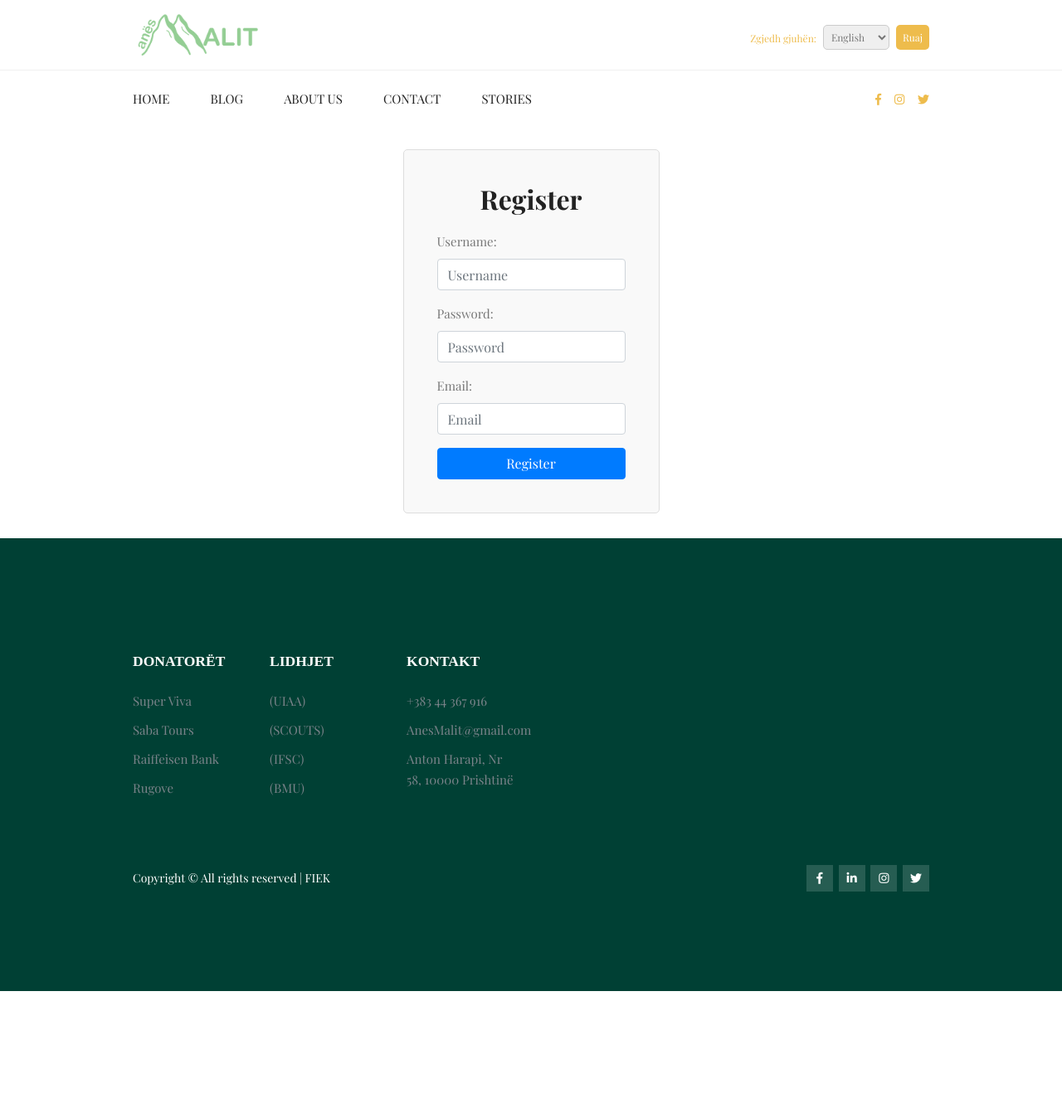
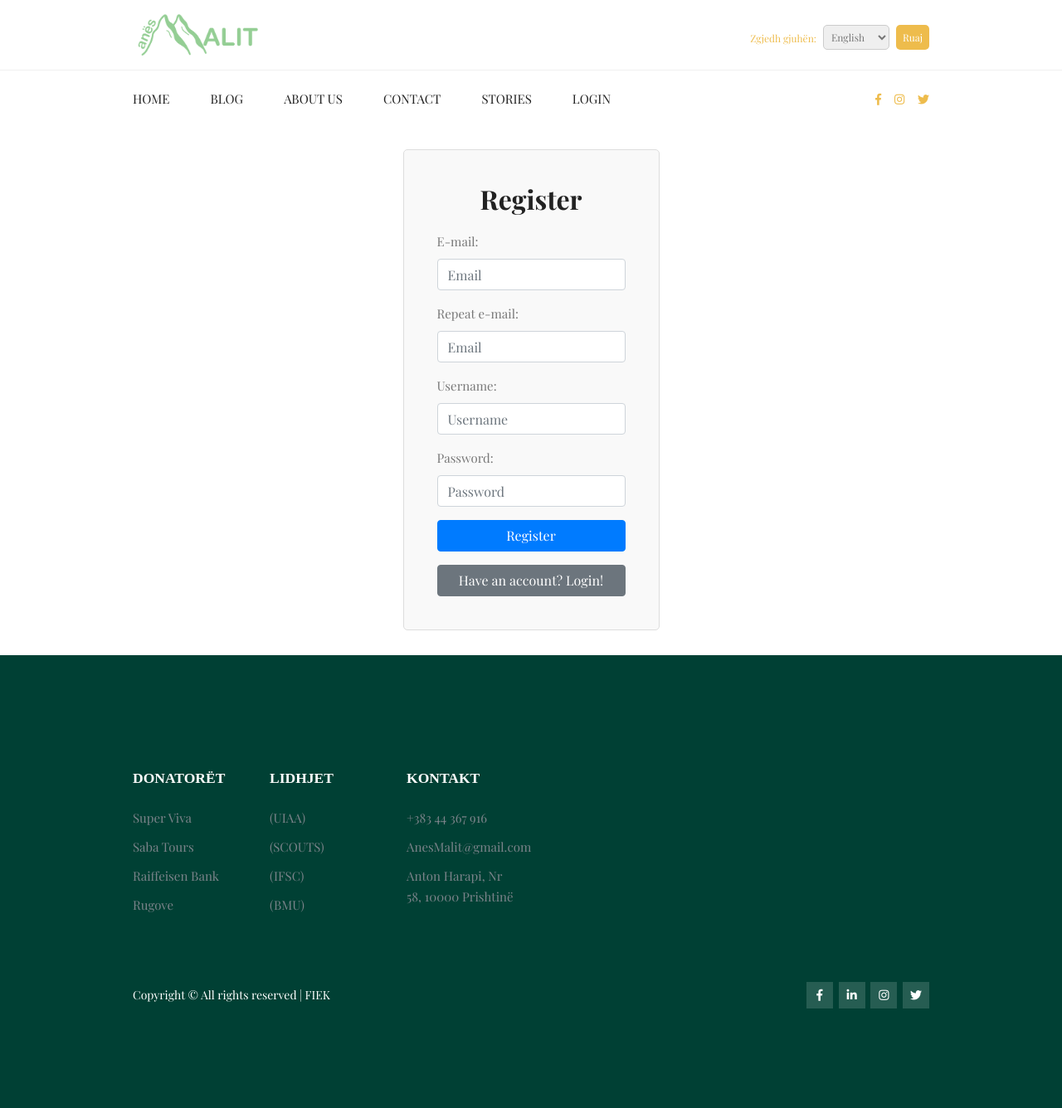
Before and after one commit to didiellzaza/AnesMalit_Web2, a PHP site: page /views/user/register.php in a window 1280 px wide. Shown: the whole page at 83% size. Before the commit the page ends 1195 px from the top, so only its background shows below. Run offline with PHP 8.4, Linux system fonts and the light colour scheme; some web fonts are replaced.

Commit message:
modifikime

```diff
--- a/controllers/CommentController.php
+++ b/controllers/CommentController.php
@@ -1,5 +1,5 @@
 <?php
-require_once 'models/Comment.php';
+require_once '../../models/Comment.php';
 
 class CommentController
 {
--- a/controllers/PostController.php
+++ b/controllers/PostController.php
@@ -1,5 +1,5 @@
 <?php
-require_once 'models/Post.php';
+require_once '../../models/Post.php';
 
 class PostController
 {
--- a/controllers/UserController.php
+++ b/controllers/UserController.php
@@ -1,5 +1,5 @@
 <?php
-require_once 'models/User.php';
+require_once '../../models/User.php';
 
 class UserController
 {
--- a/views/comment/comments_view.php
+++ b/views/comment/comments_view.php
@@ -1,6 +1,6 @@
 <?php
-require_once 'db_konektimi.php';
-require_once 'controllers/CommentController.php';
+require_once '../../db/db_konektimi.php';
+require_once '../../controllers/CommentController.php';
 
 $database = new Database();
 $db = $database->getConnection();
--- a/views/layouts/header.php
+++ b/views/layouts/header.php
@@ -35,18 +35,21 @@
                                 <li class="nav-item <?php if ($currentPage === 'rreth-nesh.php') echo 'active'; ?>"><a class="nav-link" href="rreth-nesh.php">À propos de nous</a></li>
                                 <li class="nav-item <?php if ($currentPage === 'kontakt.php') echo 'active'; ?>"><a class="nav-link" href="kontakt.php">Contact</a></li>
                                 <li class="nav-item <?php if ($currentPage === 'tregimet.php') echo 'active'; ?>"><a class="nav-link" href="tregimet.php">Histoires</a></li>
+                                <li class="nav-item <?php if ($currentPage === 'login.php') echo 'active'; ?>"><a class="nav-link" href="views/user/login.php">Login</a></li>
                             <?php elseif ($language === "al") : ?>
                                 <li class="nav-item <?php if ($currentPage === 'index.php') echo 'active'; ?>"><a class="nav-link" href="index.php">Ballina</a></li>
                                 <li class="nav-item <?php if ($currentPage === 'blog.php') echo 'active'; ?>"><a class="nav-link" href="blog.php">Blogu</a></li>
                                 <li class="nav-item <?php if ($currentPage === 'rreth-nesh.php') echo 'active'; ?>"><a class="nav-link" href="rreth-nesh.php">Rreth nesh</a></li>
                                 <li class="nav-item <?php if ($currentPage === 'kontakt.php') echo 'active'; ?>"><a class="nav-link" href="kontakt.php">Kontakti</a></li>
                                 <li class="nav-item <?php if ($currentPage === 'tregimet.php') echo 'active'; ?>"><a class="nav-link" href="tregimet.php">Tregime</a></li>
+                                <li class="nav-item <?php if ($currentPage === 'login.php') echo 'active'; ?>"><a class="nav-link" href="views/user/login.php">Login</a></li>
                             <?php else : ?>
                                 <li class="nav-item <?php if ($currentPage === 'index.php') echo 'active'; ?>"><a class="nav-link" href="index.php">Home</a></li>
                                 <li class="nav-item <?php if ($currentPage === 'blog.php') echo 'active'; ?>"><a class="nav-link" href="blog.php">Blog</a></li>
                                 <li class="nav-item <?php if ($currentPage === 'rreth-nesh.php') echo 'active'; ?>"><a class="nav-link" href="rreth-nesh.php">About Us</a></li>
                                 <li class="nav-item <?php if ($currentPage === 'kontakt.php') echo 'active'; ?>"><a class="nav-link" href="kontakt.php">Contact</a></li>
                                 <li class="nav-item <?php if ($currentPage === 'tregimet.php') echo 'active'; ?>"><a class="nav-link" href="tregimet.php">Stories</a></li>
+                                <li class="nav-item <?php if ($currentPage === 'login.php') echo 'active'; ?>"><a class="nav-link" href="views/user/login.php">Login</a></li>
                             <?php endif; ?>
                         </ul>
                     </div>
--- a/views/post/create.php
+++ b/views/post/create.php
@@ -1,5 +1,5 @@
 <?php
-// Enable error reporting for debugging
+
 error_reporting(E_ALL);
 ini_set('display_errors', 1);
 
--- a/views/user/login.php
+++ b/views/user/login.php
@@ -1,4 +1,3 @@
-
 <?php
 if (session_status() === PHP_SESSION_NONE) {
     session_start();
@@ -31,7 +30,7 @@ if ($_SERVER['REQUEST_METHOD'] === 'POST' && isset($_POST['language'])) {
     <style>
         .form-wrapper {
             padding-top: 180px;
-            padding-bottom:30px;
+            padding-bottom: 30px;
             display: flex;
             justify-content: center;
         }
@@ -55,7 +54,7 @@ if ($_SERVER['REQUEST_METHOD'] === 'POST' && isset($_POST['language'])) {
     <div class="form-wrapper">
         <div class="form-container">
             <h2>Login</h2>
-            <form action="register.php" method="POST">
+            <form action="login.php" method="POST">
                 <div class="form-group">
                     <label for="username">Username:</label>
                     <input type="text" id="username" name="username" class="form-control" placeholder="Username" required>
@@ -66,6 +65,7 @@ if ($_SERVER['REQUEST_METHOD'] === 'POST' && isset($_POST['language'])) {
                 </div>
                 <button type="submit" class="btn btn-primary btn-block">Login</button>
             </form>
+            <button onclick="location.href='register.php'" class="btn btn-secondary btn-block mt-3">New? Register!</button>
         </div>
     </div>
 
--- a/views/user/register.php
+++ b/views/user/register.php
@@ -56,6 +56,14 @@ if ($_SERVER['REQUEST_METHOD'] === 'POST' && isset($_POST['language'])) {
             <h2>Register</h2>
             <form action="register.php" method="POST">
                 <div class="form-group">
+                    <label for="email">E-mail:</label>
+                    <input type="email" id="email" name="email" class="form-control" placeholder="Email" required>
+                </div>
+                <div class="form-group">
+                    <label for="email">Repeat e-mail:</label>
+                    <input type="email" id="email" name="email" class="form-control" placeholder="Email" required>
+                </div>
+                <div class="form-group">
                     <label for="username">Username:</label>
                     <input type="text" id="username" name="username" class="form-control" placeholder="Username" required>
                 </div>
@@ -63,12 +71,9 @@ if ($_SERVER['REQUEST_METHOD'] === 'POST' && isset($_POST['language'])) {
                     <label for="password">Password:</label>
                     <input type="password" id="password" name="password" class="form-control" placeholder="Password" required>
                 </div>
-                <div class="form-group">
-                    <label for="email">Email:</label>
-                    <input type="email" id="email" name="email" class="form-control" placeholder="Email" required>
-                </div>
                 <button type="submit" class="btn btn-primary btn-block">Register</button>
             </form>
+            <button onclick="location.href='login.php'" class="btn btn-secondary btn-block mt-3">Have an account? Login!</button>
         </div>
     </div>
 
```
Also changed, not shown: index.php (+15 -6 lines).
